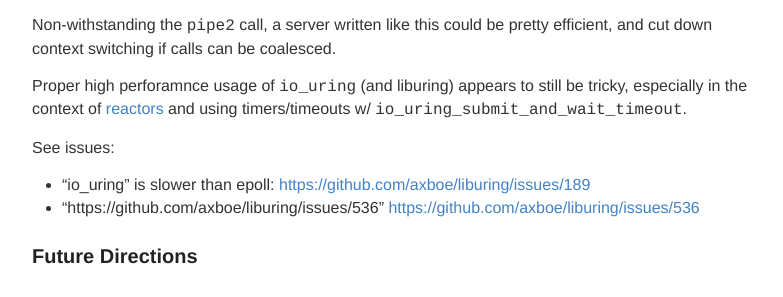
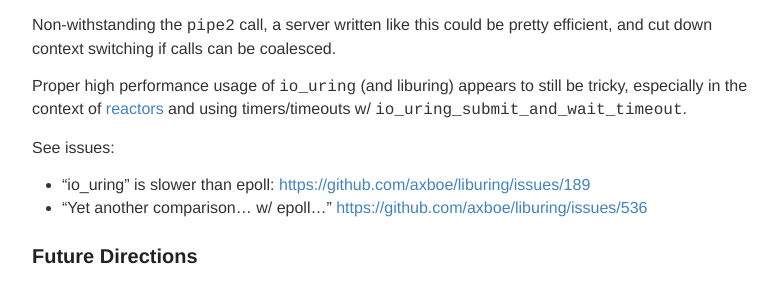
Before and after one commit to tinselcity/tinselcity.github.io, a Jekyll site: the page built from _posts/2023-4-24-Sendfile-W-Iouring.md, in a window 1280 px wide and 900 px high, scrolled down 4246 px. Shown: the part 183-480 px from the top of the window, without its empty margins (248-1031 px from the left). Built offline with Jekyll 4.4.1, drawn with Linux system fonts in a browser that asks for light colours.

Commit message:
cleanup.

````diff
--- a/_posts/2023-4-24-Sendfile-W-Iouring.md
+++ b/_posts/2023-4-24-Sendfile-W-Iouring.md
@@ -114,7 +114,7 @@ splice(file_fd, mypipe[1], file_size)
 splice(mypipe[0], conn_fd, file_size)
 ```
 
-I implemented a basic blocking version of this in my code, but it's possible to get non-blocking behavior with splice with the flag `SPLICE_F_NONBLOCK`.  I think this might require `O_NONBLOCK`to be [specified on the pipe descriptors as well](https://groups.google.com/g/fa.linux.kernel/c/MM9TRl0jCcM).
+I implemented a basic blocking version of this in my code, but it's possible to get non-blocking behavior with splice with the flag `SPLICE_F_NONBLOCK`.  I think this might require `O_NONBLOCK` to be [specified on the pipe descriptors as well](https://groups.google.com/g/fa.linux.kernel/c/MM9TRl0jCcM).
 
 #### Running
 
@@ -160,12 +160,12 @@ io_uring_enter(4, 1, 0, 0, NULL, 8)     = 1
 
 Non-withstanding the `pipe2` call, a server written like this could be pretty efficient, and cut down context switching if calls can be coalesced.
 
-Proper high perforamnce usage of `io_uring` (and liburing) appears to still be tricky, especially in the context of [reactors](https://github.com/tinselcity/is2#the-reactor) and using timers/timeouts w/ `io_uring_submit_and_wait_timeout`.
+Proper high performance usage of `io_uring` (and liburing) appears to still be tricky, especially in the context of [reactors](https://github.com/tinselcity/is2#the-reactor) and using timers/timeouts w/ `io_uring_submit_and_wait_timeout`.
 
 See issues:
 
 - "io_uring" is slower than epoll: [https://github.com/axboe/liburing/issues/189](https://github.com/axboe/liburing/issues/189)
-- "https://github.com/axboe/liburing/issues/536" [https://github.com/axboe/liburing/issues/536](https://github.com/axboe/liburing/issues/536)
+- "Yet another comparison... w/ epoll..." [https://github.com/axboe/liburing/issues/536](https://github.com/axboe/liburing/issues/536)
 
 ### Future Directions
 
````
